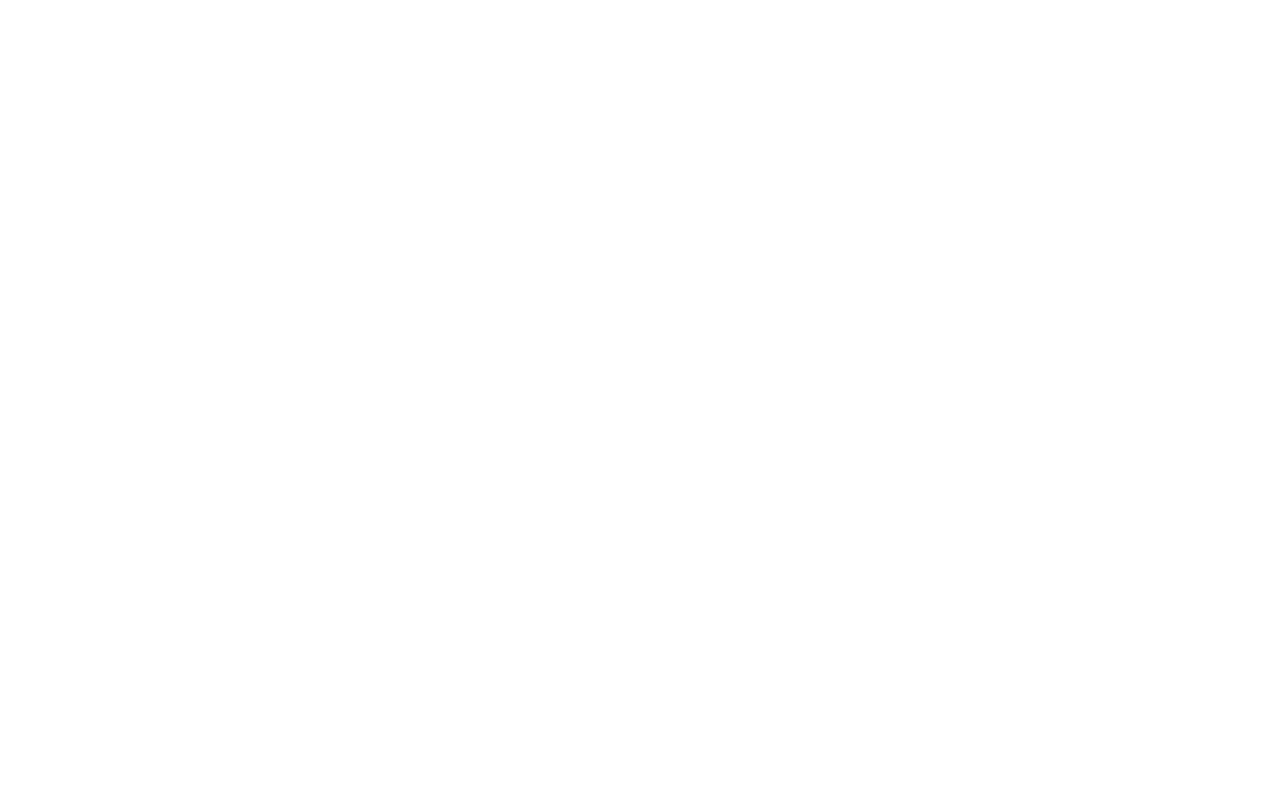
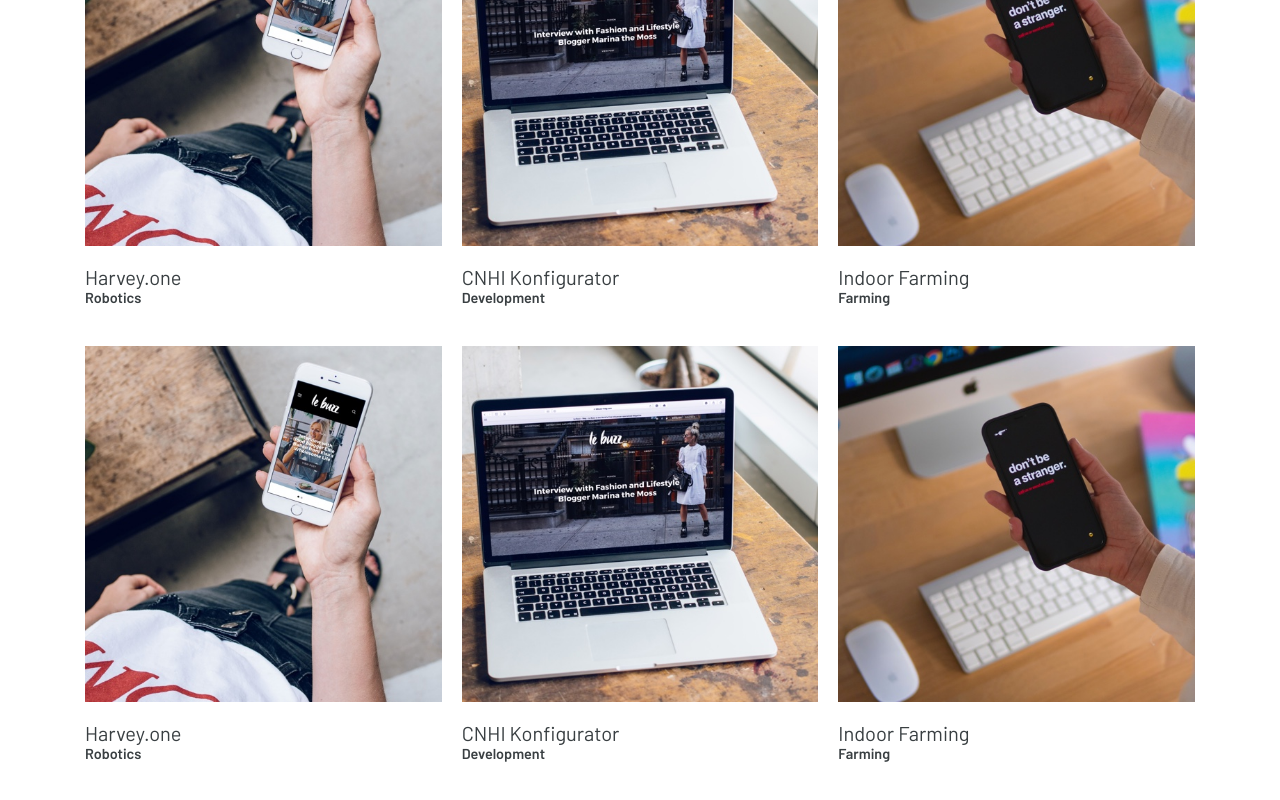
Before and after one commit to axlbert/schmiede-website-new, a Next.js app: page /work in a window 1280 px wide. Shown: the part 615-1415 px from the top of the page. Before the commit the page ends 800 px from the top, so only its background shows below. Built offline with nearby package versions, Linux system fonts and the light colour scheme.

Commit message:
init project grid

```diff
--- a/pages/styles.css
+++ b/pages/styles.css
@@ -1,5 +1,5 @@
 /* Barlow font */
-@import url('https://fonts.googleapis.com/css?family=Barlow:400,500,700&display=swap');
+@import url('https://fonts.googleapis.com/css?family=Barlow:400,500,600,700&display=swap');
 
 /* Material Icons */
 @import url('https://fonts.googleapis.com/icon?family=Material+Icons');
--- a/pages/work/index.js
+++ b/pages/work/index.js
@@ -19,6 +19,44 @@ export default function Work() {
           <div>Farming</div>
         </div>
 
+        <div className="ProjectGrid">
+          <div>
+            <img className="ProjectGrid-ItemImage" src="/work/project-1.jpg" />
+            <div className="ProjectGrid-ItemTitle">Harvey.one</div>
+            <div className="ProjectGrid-ItemSubtitle">Robotics</div>
+          </div>
+          <div>
+            <img className="ProjectGrid-ItemImage" src="/work/project-2.jpg" />
+            <div className="ProjectGrid-ItemTitle">CNHI Konfigurator</div>
+            <div className="ProjectGrid-ItemSubtitle">Development</div>
+          </div>
+          <div>
+            <img className="ProjectGrid-ItemImage" src="/work/project-3.jpg" />
+            <div className="ProjectGrid-ItemTitle">Indoor Farming</div>
+            <div className="ProjectGrid-ItemSubtitle">Farming</div>
+          </div>
+
+          <div>
+            <img className="ProjectGrid-ItemImage" src="/work/project-1.jpg" />
+            <div className="ProjectGrid-ItemTitle">Harvey.one</div>
+            <div className="ProjectGrid-ItemSubtitle">Robotics</div>
+          </div>
+          <div>
+            <img className="ProjectGrid-ItemImage" src="/work/project-2.jpg" />
+            <div className="ProjectGrid-ItemTitle">CNHI Konfigurator</div>
+            <div className="ProjectGrid-ItemSubtitle">Development</div>
+          </div>
+          <div>
+            <img className="ProjectGrid-ItemImage" src="/work/project-3.jpg" />
+            <div className="ProjectGrid-ItemTitle">Indoor Farming</div>
+            <div className="ProjectGrid-ItemSubtitle">Farming</div>
+          </div>
+        </div>
+
+
+        <br />
+        <br />
+
 
       </div>
     </div>
--- a/pages/work/work.css
+++ b/pages/work/work.css
@@ -1,3 +1,37 @@
 .Work-HeaderImage {
   width: 100%;
 }
+
+.ProjectGrid {
+  display: grid;
+  grid-template-columns: 1fr;
+  row-gap: 2.5rem;
+}
+
+.ProjectGrid-ItemImage {
+  width: 100%;
+}
+.ProjectGrid-ItemTitle {
+  margin-top: 1rem;
+  color: #393f42;
+  font-size: 1.25rem;
+}
+.ProjectGrid-ItemSubtitle {
+  color: #393f42;
+  font-size: .9rem;
+  font-weight: 600;
+}
+
+@media (min-width: 576px) {
+  .ProjectGrid {
+    grid-template-columns: 1fr 1fr;
+    column-gap: 1rem;
+  }
+}
+
+@media (min-width: 992px) {
+  .ProjectGrid {
+    grid-template-columns: 1fr 1fr 1fr;
+    column-gap: 1.25rem;
+  }
+}
```
